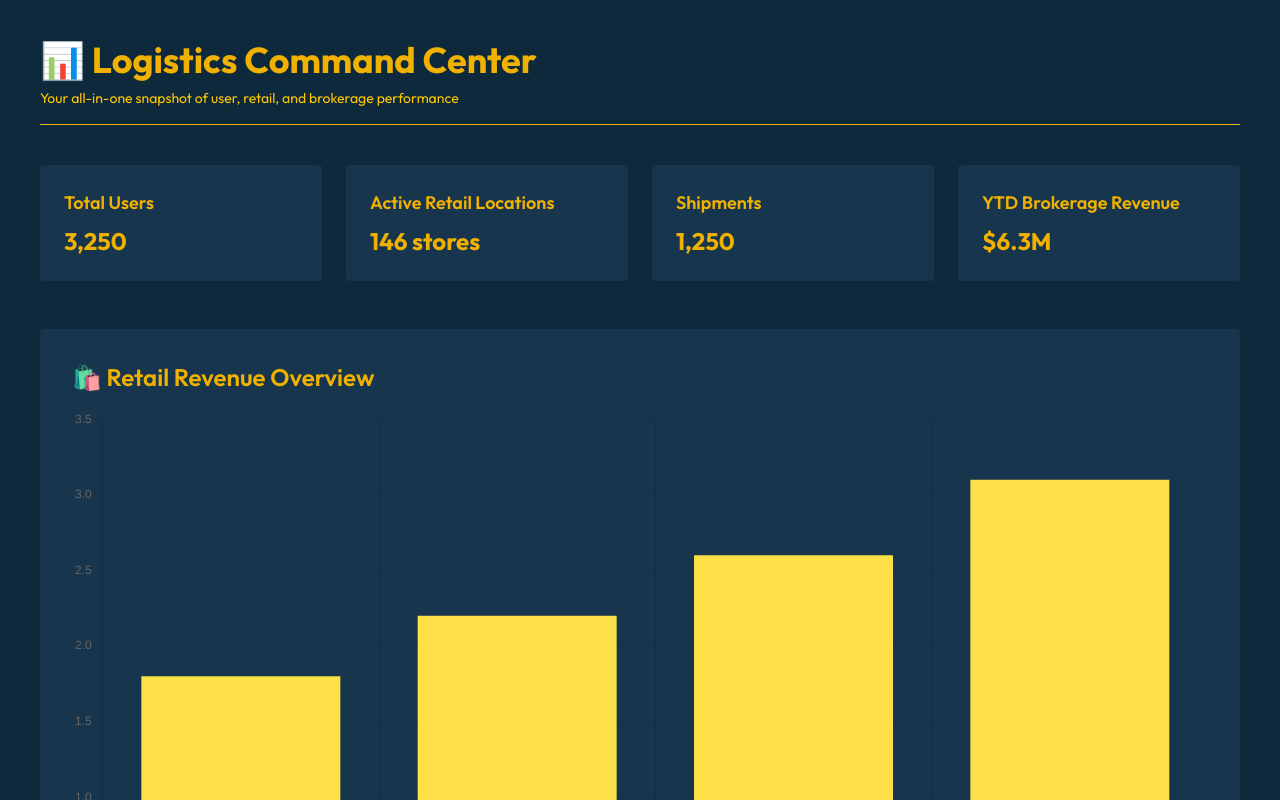
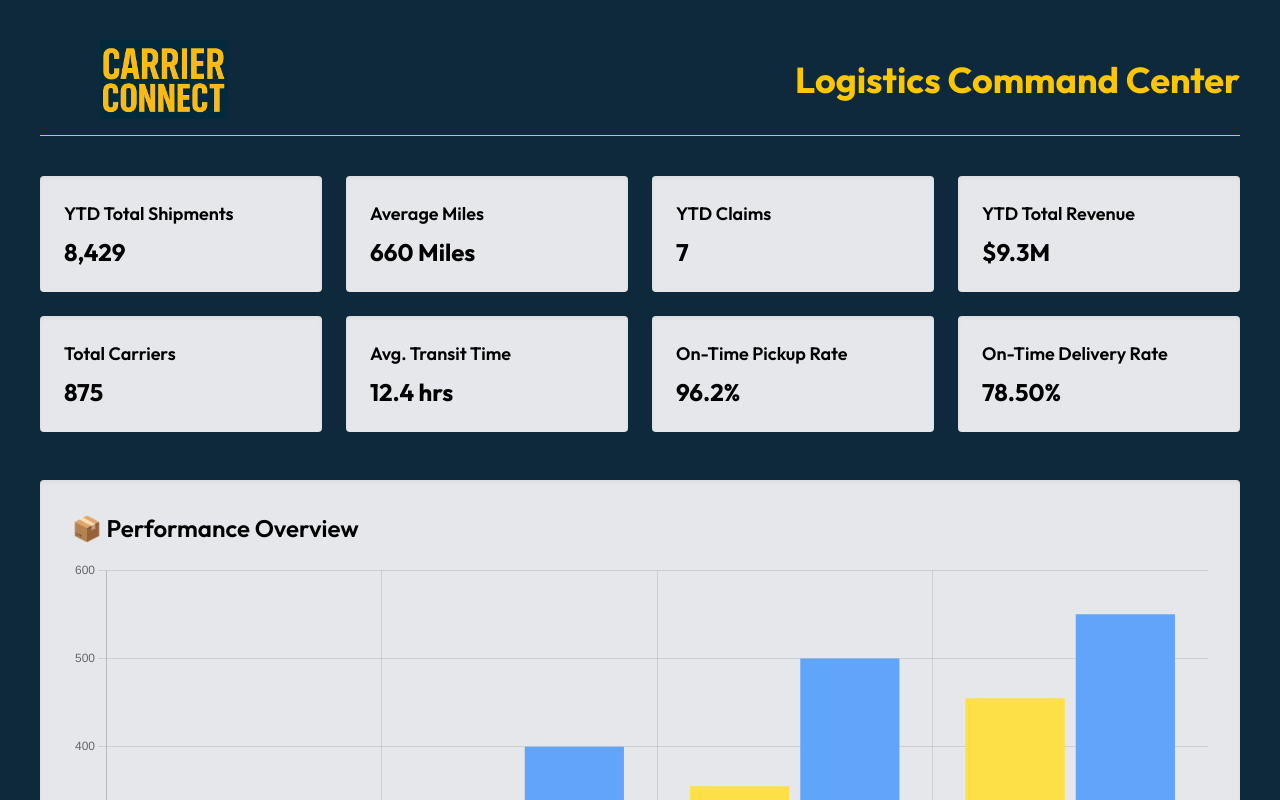
Before and after one commit to devByJustinMurray/carrierconnect, a React (Vite) app in the folder client/: page /metrics in a window 1280 px wide. Shown: the top 800 px of the page. Built offline with nearby package versions, Linux system fonts and the light colour scheme.

Commit message:
from Work

```diff
--- a/client/package.json
+++ b/client/package.json
@@ -34,5 +34,9 @@
     "postcss": "^8.5.6",
     "tailwindcss": "^4.1.11",
     "vite": "^7.0.4"
-  }
+  },
+  "description": "This template provides a minimal setup to get React working in Vite with HMR and some ESLint rules.",
+  "main": "eslint.config.js",
+  "author": "",
+  "license": "ISC"
 }
--- a/client/src/components/Navbar.jsx
+++ b/client/src/components/Navbar.jsx
@@ -8,7 +8,7 @@ const Navbar = () => {
   return (
 
 
-    <div className='w-full flex justify-between items-center bg-[rgb(15,41,60)] absolute top-0'>
+    <div className="w-full flex justify-between items-center bg-[rgb(15,41,60)] absolute pt-5 ">
         <img src={assets.miniLogo} alt="Mini Logo" className=" sm: w-32 ml-15" />
         <button onClick = {()=>navigate('/login')} className='text-white text-lg gap-2 font-semibold px-10 py-2 rounded-md hover:bg-[rgb(15,41,60)] hover:text-gray-400'> Login</button>
     </div>
--- a/client/src/pages/Metrics.jsx
+++ b/client/src/pages/Metrics.jsx
@@ -2,6 +2,7 @@ import { useEffect, useRef } from 'react';
 import { Chart as ChartJS, BarElement, CategoryScale, LinearScale } from 'chart.js';
 import { Bar } from 'react-chartjs-2';
 import { CountUp } from 'countup.js';
+import { assets } from '../assets/assets';
 
 ChartJS.register(BarElement, CategoryScale, LinearScale);
 
@@ -11,67 +12,98 @@ const DashboardMetrics = () => {
   const activeRetailRef = useRef(null);
   const shipmentRef = useRef(null);
   const revenueRef = useRef(null);
+  const carrierRef = useRef(null);
+  const avgLoadTimeRef = useRef(null);
+  const onTimeRateRef = useRef(null);
+  const milesDrivenRef = useRef(null);
 
   useEffect(() => {
-    new CountUp(userCountRef.current, 3250).start();
-    new CountUp(activeRetailRef.current, 146, { suffix: ' stores' }).start();
-    new CountUp(shipmentRef.current, 1250).start();
-    new CountUp(revenueRef.current, 6.3, { decimalPlaces: 1, prefix: '$', suffix: 'M' }).start();
+    new CountUp(userCountRef.current, 8429).start();
+    new CountUp(activeRetailRef.current, 660, { suffix: ' Miles' }).start();
+    new CountUp(shipmentRef.current, 7).start();
+    new CountUp(revenueRef.current, 9.3, { decimalPlaces: 1, prefix: '$', suffix: 'M' }).start();
+    new CountUp(carrierRef.current, 875).start();
+    new CountUp(avgLoadTimeRef.current, 12.4, { decimalPlaces: 1, suffix: ' hrs' }).start();
+    new CountUp(onTimeRateRef.current, 96.2, { decimalPlaces: 1, suffix: '%' }).start();
+    new CountUp(milesDrivenRef.current, 78.5, { decimalPlaces: 2, suffix: '%' }).start();
   }, []);
 
   const chartData = {
     labels: ['Q1', 'Q2', 'Q3', 'Q4'],
     datasets: [
       {
-        label: 'Retail Revenue ($)',
-        data: [1.8, 2.2, 2.6, 3.1],
+       // label: 'Retail Revenue ($)',
+        data: [155, 255, 355, 455 ],
         backgroundColor: 'rgb(253 224 71)',
+      },
+      {
+       // label: 'Shipment Volume',
+        data: [300, 400, 500, 550],
+        backgroundColor: 'rgb(96 165 250)',
       },
     ],
   };
 
   return (
-    <main className="min-h-screen bg-[rgb(15,41,60)] text-yellow-500 p-10">
-      <header className="mb-10 border-b border-yellow-500 pb-4">
-        <h1 className="text-4xl font-bold">📊 Logistics Command Center</h1>
-        <p className="text-sm text-yellow-400 mt-2">Your all-in-one snapshot of user, retail, and brokerage performance</p>
+    <main className="min-h-screen bg-[rgb(15,41,60)] text-black p-10">
+      <header className="mb-10 border-b border-yellow-400 pb-4 w-full flex justify-between items-center">
+        <img src={assets.miniLogo} alt="Mini Logo" className=" sm: w-32 ml-15" />
+        <h1 className="text-4xl font-bold text-yellow-400" > Logistics Command Center</h1>
+
       </header>
 
       <section className="grid grid-cols-1 md:grid-cols-2 lg:grid-cols-4 gap-6 mb-12">
         {/* User & Retail Metrics */}
-        <div className="bg-[rgb(23,54,78)] p-6 rounded shadow-inner">
-          <h3 className="text-lg font-semibold">Total Users</h3>
+        <div className="bg-gray-200 p-6 rounded shadow-inner">
+          <h3 className="text-lg font-semibold">YTD Total Shipments</h3>
           <p ref={userCountRef} className="text-2xl mt-2 font-bold" />
         </div>
-        <div className="bg-[rgb(23,54,78)] p-6 rounded shadow-inner">
-          <h3 className="text-lg font-semibold">Active Retail Locations</h3>
+        <div className="bg-gray-200 p-6 rounded shadow-inner">
+          <h3 className="text-lg font-semibold">Average Miles</h3>
           <p ref={activeRetailRef} className="text-2xl mt-2 font-bold" />
         </div>
 
         {/* Brokerage Metrics */}
-        <div className="bg-[rgb(23,54,78)] p-6 rounded shadow-inner">
-          <h3 className="text-lg font-semibold">Shipments</h3>
+        <div className="bg-gray-200 p-6 rounded shadow-inner">
+          <h3 className="text-lg font-semibold">YTD Claims</h3>
           <p ref={shipmentRef} className="text-2xl mt-2 font-bold" />
         </div>
-        <div className="bg-[rgb(23,54,78)] p-6 rounded shadow-inner">
-          <h3 className="text-lg font-semibold">YTD Brokerage Revenue</h3>
+        <div className="bg-gray-200 p-6 rounded shadow-inner">
+          <h3 className="text-lg font-semibold">YTD Total Revenue</h3>
           <p ref={revenueRef} className="text-2xl mt-2 font-bold" />
+        </div>
+
+        {/* Additional Metrics */}
+        <div className="bg-gray-200 p-6 rounded shadow-inner">
+          <h3 className="text-lg font-semibold">Total Carriers</h3>
+          <p ref={carrierRef} className="text-2xl mt-2 font-bold" />
+        </div>
+        <div className="bg-gray-200 p-6 rounded shadow-inner">
+          <h3 className="text-lg font-semibold">Avg. Transit Time</h3>
+          <p ref={avgLoadTimeRef} className="text-2xl mt-2 font-bold" />
+        </div>
+        <div className="bg-gray-200 p-6 rounded shadow-inner">
+          <h3 className="text-lg font-semibold">On-Time Pickup Rate</h3>
+          <p ref={onTimeRateRef} className="text-2xl mt-2 font-bold" />
+        </div>
+        <div className="bg-gray-200 p-6 rounded shadow-inner">
+          <h3 className="text-lg font-semibold">On-Time Delivery Rate</h3>
+          <p ref={milesDrivenRef} className="text-2xl mt-2 font-bold" />
         </div>
       </section>
 
       {/* Chart Section */}
-      <section className="bg-[rgb(23,54,78)] p-8 rounded shadow-inner">
-        <h2 className="text-2xl font-semibold mb-4">🛍️ Retail Revenue Overview</h2>
+      <section className="bg-gray-200 p-8 rounded shadow-inner">
+        <h2 className="text-2xl font-semibold mb-4">📦 Performance Overview</h2>
         <Bar data={chartData} />
       </section>
 
       {/* Footer */}
-      <footer className="mt-12 border-t border-yellow-500 pt-6 text-yellow-400 text-sm">
+      <footer className="mt-12 border-t border-yellow-400 pt-6 text-yellow-400 text-sm">
         <p>Dashboard updated: August 2025 — Powered by Carrier Connect</p>
       </footer>
     </main>
   );
 };
 
-
 export default DashboardMetrics;
```
Also changed, not shown: 1 other file (tests, documents, lock files or other folders).
